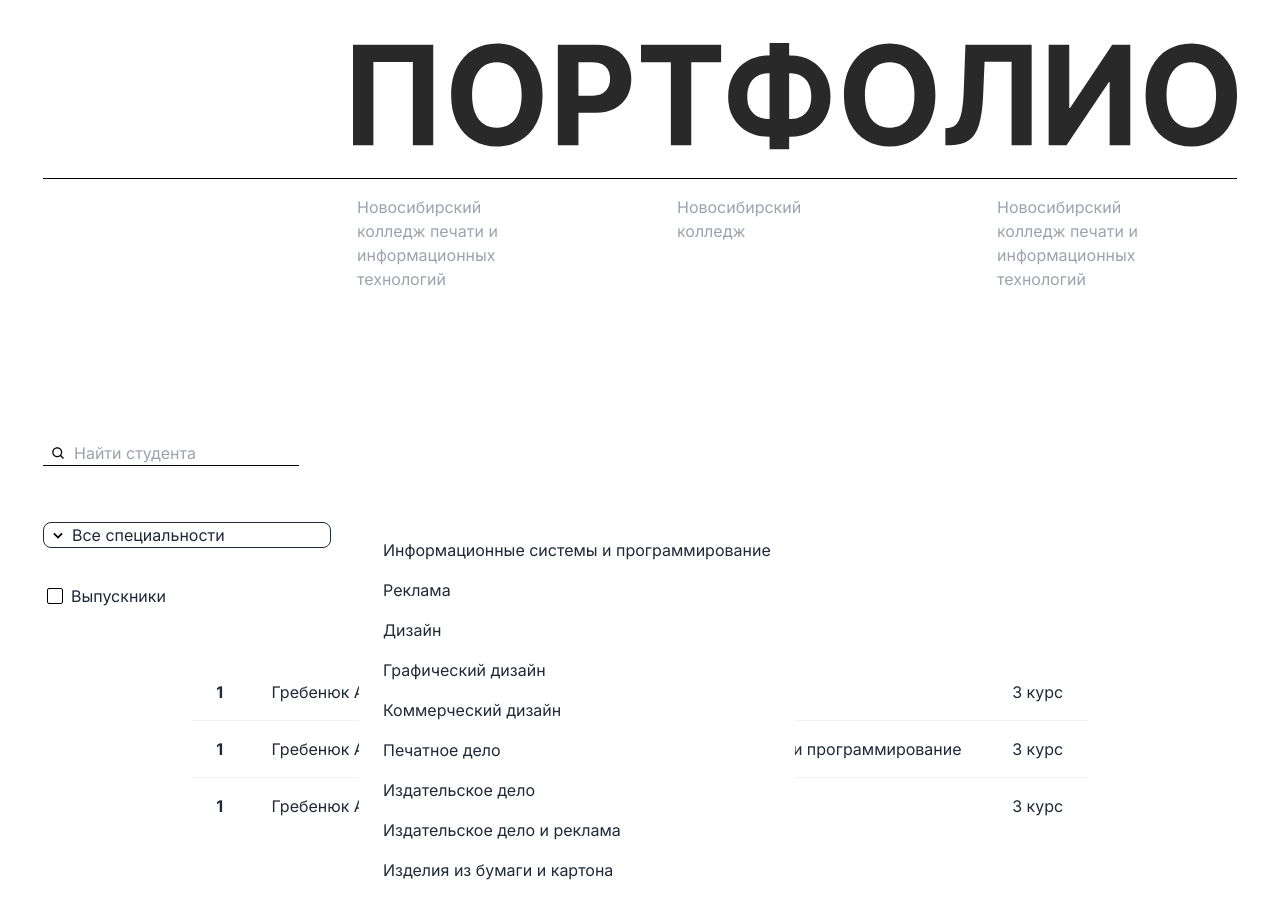
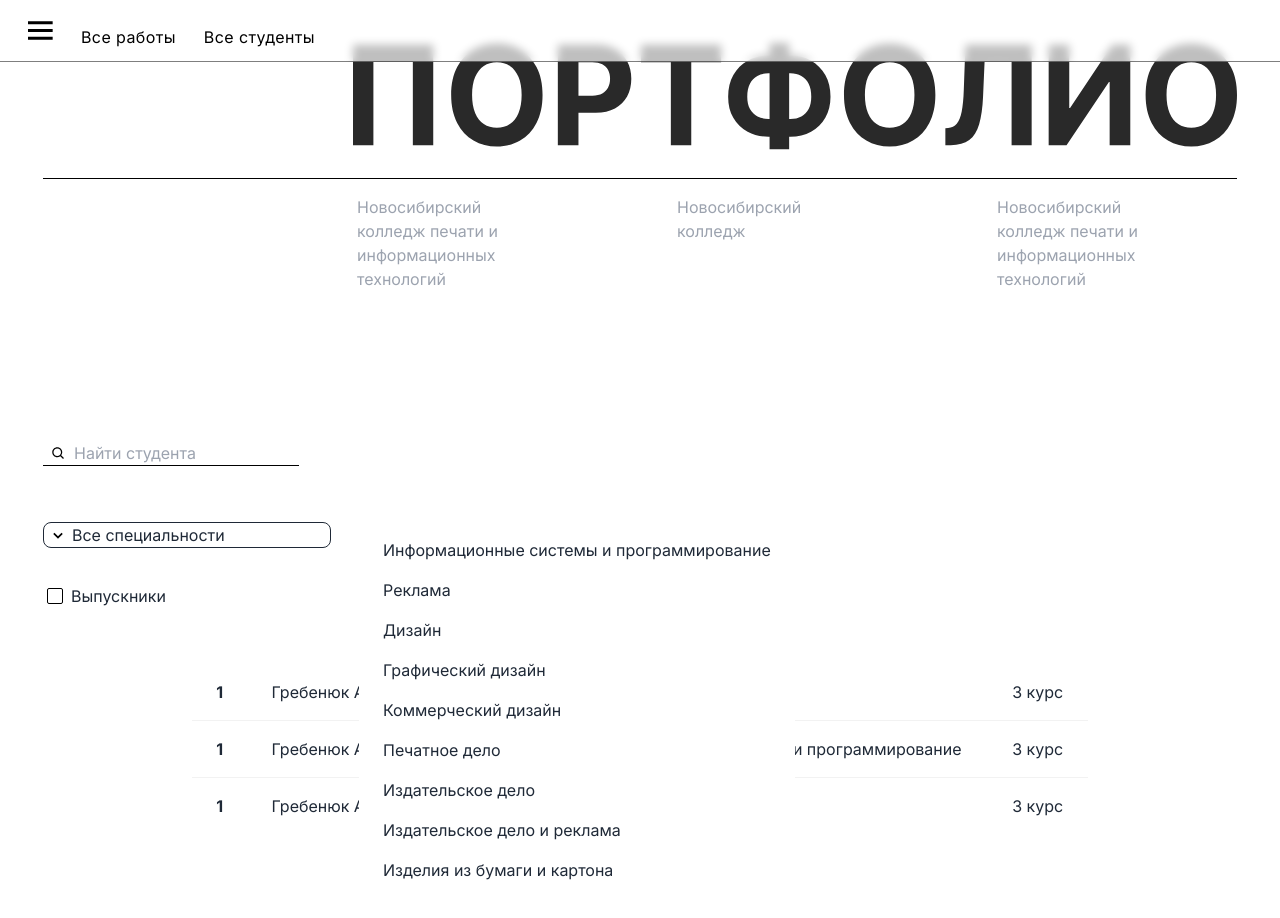
Before and after one commit to perpl777/college-portfolio-nextapp, a Next.js app: page / in a window 1280 px wide. Both pictures are taken after a click on the button "Все специальности". Shown: the top 918 px of the page. Built offline with nearby package versions, Linux system fonts and the light colour scheme.

Commit message:
add some nav animation

```diff
--- a/app/components/navbar/dropdown-menu.tsx
+++ b/app/components/navbar/dropdown-menu.tsx
@@ -12,6 +12,16 @@ import Link from 'next/link'
 const DropdownMenu = () => {
 
     const [menuOpen, setMenuOpen] = useState(false);
+
+    const handleMouseEnter = () => {
+        gsap.to("#menu", { opacity: 1, y: 0, duration: 0.6, ease: "slow" });
+    };
+
+    // const handleMouseLeave = () => {
+    //     if (!menuOpen) {
+    //         gsap.to("#menu", { opacity: 0, y: -50, duration: 0.6, ease: "slow" });
+    //     }
+    // };
 
     const handleClickBurger = () => {
         setMenuOpen(!menuOpen);
@@ -30,7 +40,7 @@ const DropdownMenu = () => {
             const currentScrollTop = window.scrollY || document.documentElement.scrollTop;
 
             if (currentScrollTop > lastScrollTop || currentScrollTop == 0 ) {
-                gsap.to("#menu", { opacity: 0, y: -50, duration: 0.6, ease: "slow" });
+                gsap.to("#menu", { opacity: 0, y: -10, duration: 0.6, ease: "slow" });
 
             } else {
                 gsap.to("#menu", { opacity: 1, y: 0, duration: 0.6, ease: "slow" });
@@ -51,7 +61,12 @@ const DropdownMenu = () => {
         <div>
             {/* <Image src={menu} alt='menu' className='cursor-pointer mx-7' /> */}
 
-            <div id="menu" className='fixed z-10  top-0 left-0 right-0 box-border text-black backdrop-blur-sm bg-white/70 '>
+            <div
+                id="menu"
+                onMouseEnter={handleMouseEnter}
+                // onMouseLeave={handleMouseLeave}
+                className='fixed z-10  top-0 left-0 right-0 box-border
+                text-black backdrop-blur-sm bg-white/70 '>
                 <div role="button" className='flex align-text-bottom items-end py-3 border-b tracking-wide border-black/50'>
                     <div onClick={handleClickBurger}>
                         <Image src={menu} alt='menu' className='cursor-pointer mx-7' />
@@ -66,19 +81,3 @@ const DropdownMenu = () => {
     );
 };
 export default DropdownMenu
-
-// const DropdownMenu = () => {
-//     return (
-//         <div className="dropdown dropdown-bottom">
-
-//             <div tabIndex={0} role="button">
-//                 <Image src={menu} alt='menu' className='cursor-pointer'/>
-//             </div>
-
-//             <ul tabIndex={0} className="dropdown-content z-[1] mt-4 w-52 menu rounded-lg border-2 border-black bg-white">
-//                 <li><Link href='/' className='font-medium text-base'>Все студенты</Link></li>
-//                 <li><Link href='/designs' className='font-medium text-base'>Все дизайны</Link></li>
-//             </ul>
-//         </div>
-//     )
-// }
--- a/app/components/navbar/nav-bar.tsx
+++ b/app/components/navbar/nav-bar.tsx
@@ -19,6 +19,8 @@ const NavBar = () => {
         });
 
         gsap.from(".title-decor", {
+            delay: 1,
+
             y: -300,
             opacity: 0,
             duration: 1,
--- a/app/globals.css
+++ b/app/globals.css
@@ -16,9 +16,8 @@
   }
 }
 
-body {
-  height: 3000px;
-}
+/* body {
+} */
 
 body > * {
   max-width: 1440px;
```
